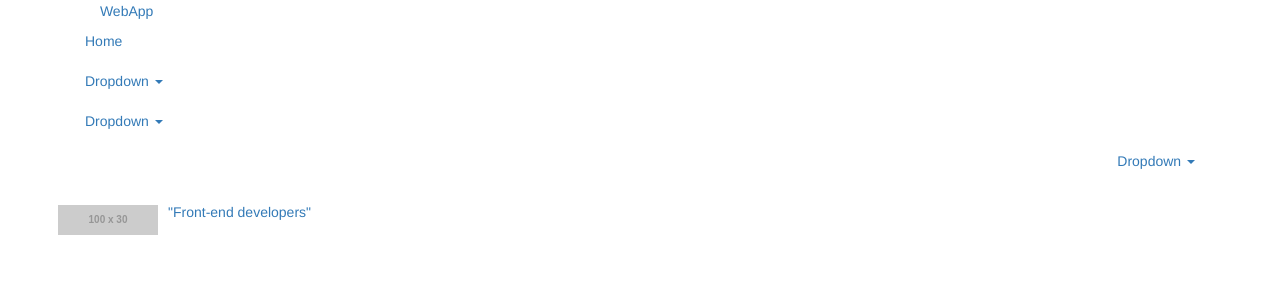
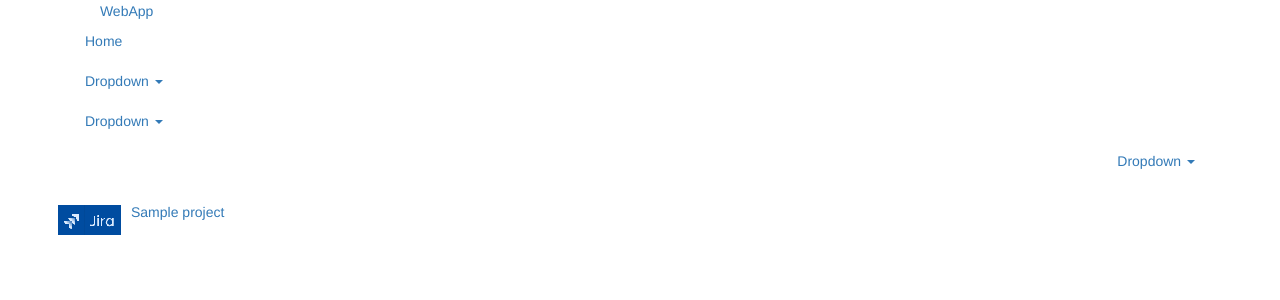
Before and after one commit to jenniferhurtado/BOSSoftEstim, a Django app: template jiracloud/templates/jiracloud/index.html in a window 1280 px wide. Shown: the top 300 px of the page. Run offline with Django 3.2, Linux system fonts and the light colour scheme; the template is opened without the code that fills it: most values are stand-ins (such as "Sample title", 1, 10 or a date in 2020); grey boxes labelled with a size stand in for pictures from a placeholder-image service; some libraries are stand-ins or nearby versions.

Commit message:
Add projects to for loop in main view

```diff
--- a/jiracloud/authentication.py
+++ b/jiracloud/authentication.py
@@ -21,3 +21,8 @@ def get_all_issues(project_name):
     jira_client = authenticate()
     issues = jira_client.search_issues('project="{}"'.format(project_name))
     return issues
+
+
+def get_all_projects():
+    jira_client = authenticate()
+    return jira_client.projects()
--- a/jiracloud/templates/jiracloud/index.html
+++ b/jiracloud/templates/jiracloud/index.html
@@ -68,13 +68,14 @@
                 <div class="accordion">
             		<div class="accordion-group">
 
-
+                        {% for project, issues in project_issue_dict.items %}
                             <div class="accordion-heading country">
-                              <img src="http://placehold.it/100x30" alt="country flag" style="float:left; margin: 3px 10px 0 3px; text-align:center;"/>
-                                <a class="accordion-toggle" data-toggle="collapse" href="#country1">"Front-end developers"</a>
+                            {% load staticfiles %}
+                              <img src="{% static "jira_logo.png" %}" alt="country flag" style="float:left; margin: 3px 10px 0 3px; text-align:center;"/>
+                                <a class="accordion-toggle" data-toggle="collapse" href="#{{ project.key }}">{{ project.name }}</a>
                             </div>
 
-                            <div id="country1" class="accordion-body collapse">
+                            <div id="{{ project.key }}" class="accordion-body collapse">
                                 <div class="accordion-inner">
                                     <table class="table table-striped table-condensed">
                                         <thead>
@@ -100,6 +101,7 @@
                                     </table>
                                 </div>
                             </div>
+                        {% endfor %}
             		</div>
             	</div>
             </div>
```
Also changed, not shown: jiracloud/views.py (+8 -3 lines), static/jira_logo.png (added).
